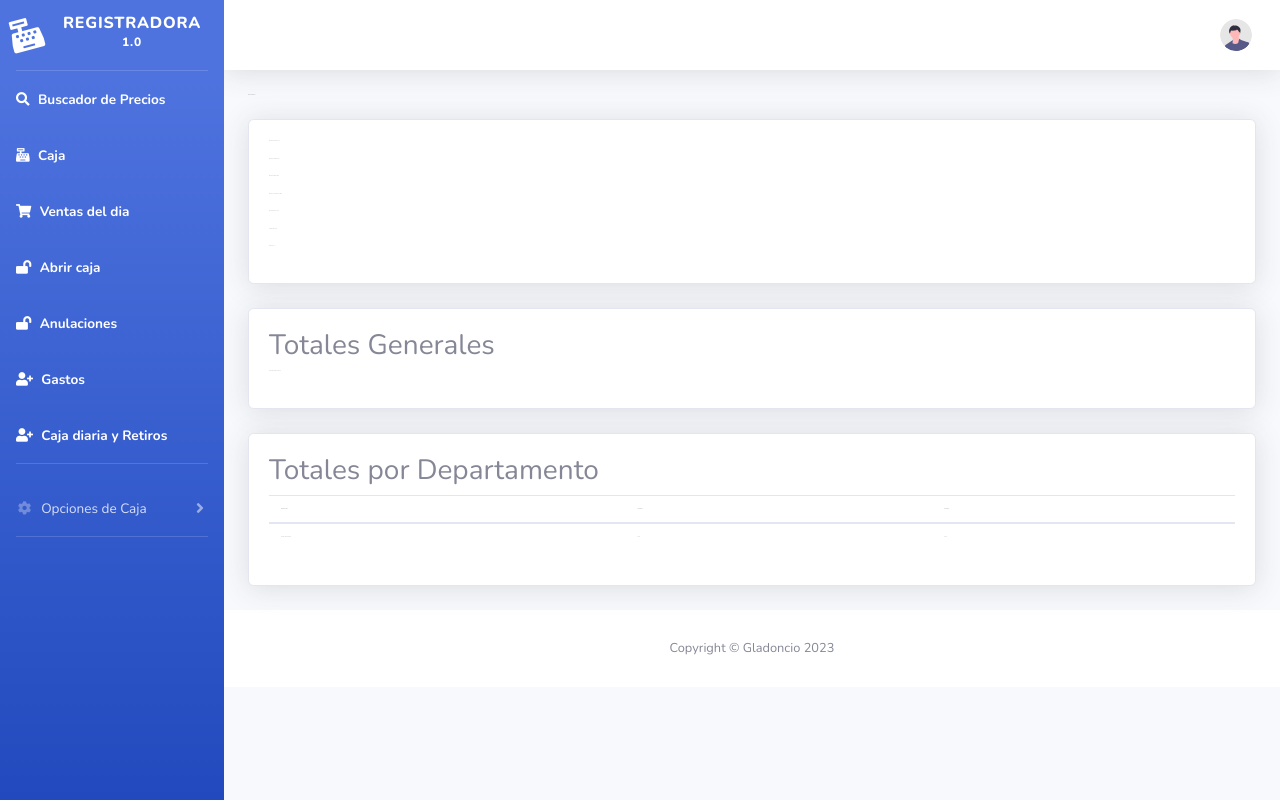
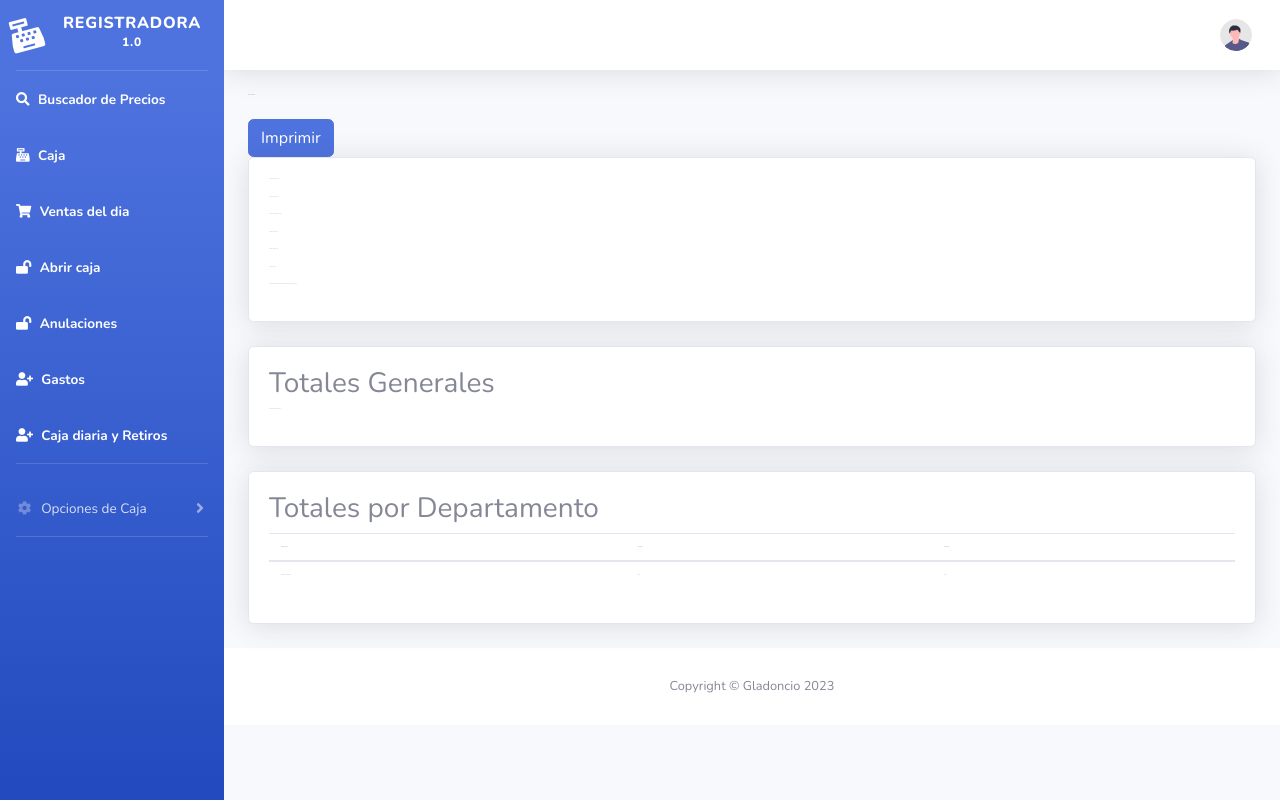
Before and after one commit to gladoncio/caja_registradora, a Django app: page /informe-general/ in a window 1280 px wide. Run offline with Django 3.2, Linux system fonts and the light colour scheme; tables that the repository leaves empty hold one stand-in row (values such as "Sample post"); some libraries are stand-ins or nearby versions.

Commit message:
actualizacion ventas reparar reporte y cuadre

```diff
--- a/core/templates/base/nav.html
+++ b/core/templates/base/nav.html
@@ -95,6 +95,13 @@
                 <a class="nav-link" href="{% url 'admin:index' %}">
                     <i class="fas fa-cog me-2"></i> <!-- Icono de engranaje de administración -->
                     <span>Administración</span>
+                </a>
+            </li>
+
+            <li class="nav-item active">
+                <a class="nav-link" href="{% url "producto-list" %}">
+                    <i class="fas fa-search me-2"></i> <!-- Icono de búsqueda -->
+                    <span>Administración de productos</span>
                 </a>
             </li>
 
--- a/core/templates/informe_general.html
+++ b/core/templates/informe_general.html
@@ -4,18 +4,22 @@
 
 <div class="container-fluid">
     <h1 class="h3 mb-4 text-gray-800 resize-text">Informe General</h1>
+    <form id="imprimir-form" method="post">
+        {% csrf_token %}
+        <button type="submit" class="btn btn-primary">Imprimir</button>
+    </form>
 
     <div class="row">
         <div class="col-lg-12">
             <div class="card shadow mb-4">
                 <div class="card-body resize-text">
-                    <p>Monto en Efectivo: ${{ monto_efectivo|floatformat:configuracion.decimales }}</p>
-                    <p>Monto en Crédito: ${{ monto_credito|floatformat:configuracion.decimales }}</p>
-                    <p>Monto en Débito: ${{ monto_debito|floatformat:configuracion.decimales }}</p>
-                    <p>Monto en Transferencia: ${{ monto_transferencia|floatformat:configuracion.decimales }}</p>
-                    <p>Monto de Retiro: ${{ monto_retiro|floatformat:configuracion.decimales }}</p>
-                    <p>Caja del dia: ${{ monto_caja|floatformat:configuracion.decimales }}</p>
-                    <p>Gastos: ${{ gastos|floatformat:configuracion.decimales }}</p>
+                    <p>Total en Efectivo: ${{ monto_efectivo|floatformat:configuracion.decimales }}</p>
+                    <p>Total en Débito: ${{ monto_debito|floatformat:configuracion.decimales }}</p>
+                    <p>Total en Transferencia: ${{ monto_transferencia|floatformat:configuracion.decimales }}</p>
+                    <p>Total de Retiro: ${{ monto_retiro|floatformat:configuracion.decimales }}</p>
+                    <p>Total de gastos: ${{ gastos|floatformat:configuracion.decimales }}</p>
+                    <p>Caja diaria: ${{ monto_caja|floatformat:configuracion.decimales }}</p>
+                    <p>Total efectivo ( Descontando Retiro, Gastos y Caja Diaria): ${{ caja_que_deberia|floatformat:configuracion.decimales }}</p>
 
                 </div>
             </div>
@@ -52,12 +56,16 @@
                         </thead>
                         <tbody>
                             {% for venta_por_departamento in ventas_por_departamento %}
-                                <tr>
-                                    <td>{{ venta_por_departamento.departamento__nombre }}</td>
-                                    <td>${{ venta_por_departamento.total_bruto|floatformat:configuracion.decimales }}</td>
-                                    <td>${{ venta_por_departamento.total_neto|floatformat:configuracion.decimales }}</td>
-                                </tr>
-                            {% endfor %}
+                            <tr>
+                                {% if venta_por_departamento.departamento == None %}
+                                <td>Sin Depto</td>
+                                {% else %}
+                                <td>{{ venta_por_departamento.departamento }}</td>
+                                {% endif %}
+                                <td>${{ venta_por_departamento.total_ventas|floatformat:configuracion.decimales }}</td>
+                                <td>${{ venta_por_departamento.total_ventas|floatformat:configuracion.decimales }}</td>
+                            </tr>
+                        {% endfor %}
                         </tbody>
                     </table>
                 </div>
@@ -67,6 +75,8 @@
 
 </div>
 
+
+
 {% include 'base/footer.html' %}
 <!-- End of Footer -->
 
--- a/core/urls.py
+++ b/core/urls.py
@@ -11,7 +11,7 @@ from .views import *
 
 urlpatterns = [
     path('login', LoginView.as_view(template_name='login.html', authentication_form=MyAuthForm,redirect_authenticated_user=True), name='login'),
-    path('cerrar_sesion/', cerrar_sesion, name='cerrar_sesion'),
+    path('cerrar_sesion/', views.cerrar_sesion, name='cerrar_sesion'),
     path("robots.txt",TemplateView.as_view(template_name="robots.txt", content_type="text/plain")),
     path('', views.index, name='index'),
     path('caja/', views.caja, name='caja'),
@@ -47,7 +47,10 @@ urlpatterns = [
     path('generar_codigo_ean13/', views.generar_y_imprimir_codigo_ean13, name='generar_codigo_ean13'),
     path('generar_venta/<parametro1>/<parametro2>/<parametro3>/<parametro4>', views.generar_venta, name='generar_venta'),
     path('vaciar_carrito/', views.vaciar_carrito, name='vaciar_carrito'),
+    path('productos/', ProductoListView.as_view(), name='producto-list'),
+    path('producto/editar/<int:pk>/', ProductoEditarView.as_view(), name='producto-editar'),  # Define la URL de edición
 ]
+
 
 
 
--- a/core/views.py
+++ b/core/views.py
@@ -36,6 +36,9 @@ from barcode.writer import ImageWriter
 from barcode import generate
 import random
 from barcode import EAN13
+from django.core.paginator import Paginator
+from django.views.generic import ListView
+from math import ceil
 
 
 # ██╗░░░░░░█████╗░░██████╗░██╗███╗░░██╗  ██╗░░░██╗██╗███████╗░██╗░░░░░░░██╗░██████╗
@@ -136,31 +139,37 @@ def caja(request):
             barcode = form.cleaned_data['barcode']
             try:
                 producto = Producto.objects.get(codigo_barras=barcode)
-                if config.tipo_venta == '2':
-                    try:
-                        stock = producto.stock
-                        print(stock)
-                    except ObjectDoesNotExist:
-                    # Si el objeto Stock no existe, maneja la situación aquí
-                        messages.success(request, 'El producto no tiene Stock.')
-                        return redirect(caja)
-                # Busca si ya existe un carrito_item con el mismo producto y usuario
-                carrito_item, created = CarritoItem.objects.get_or_create(
-                    usuario=request.user,
-                    producto=producto,
-                    defaults={'cantidad': 1}  # Cantidad predeterminada si no existe
-                )
-                if not created:
-                    # Si el carrito_item ya existe, simplemente aumenta la cantidad en 1
-                    carrito_item.cantidad += 1
-                    carrito_item.save()
-
-                # Redirige a la misma vista
-                return redirect('caja')
+                if producto.tipo_venta != 'gramaje':
+                    if config.tipo_venta == '2':
+                        try:
+                            stock = producto.stock
+                            print(stock)
+                        except ObjectDoesNotExist:
+                        # Si el objeto Stock no existe, maneja la situación aquí
+                            messages.success(request, 'El producto no tiene Stock.')
+                            return redirect(caja)
+                    # Busca si ya existe un carrito_item con el mismo producto y usuario
+                    carrito_item, created = CarritoItem.objects.get_or_create(
+                        usuario=request.user,
+                        producto=producto,
+                        defaults={'cantidad': 1}  # Cantidad predeterminada si no existe
+                    )
+                    if not created:
+                        # Si el carrito_item ya existe, simplemente aumenta la cantidad en 1
+                        carrito_item.cantidad += 1
+                        carrito_item.save()
+                    # Redirige a la misma vista
+                    return redirect('caja')
+                else:
+                    messages.success(request, 'El producto es por gramaje.')
+                    return redirect('caja')
             except Producto.DoesNotExist:
                 productos_similares = Producto.objects.filter(nombre__icontains=barcode)
-                return render(request, 'caja.html', {'form': form, 'carrito_items': carrito_items, 'total': total, 'productos_similares': productos_similares})
-                pass
+                if productos_similares.exists():
+                    return render(request, 'caja.html', {'form': form, 'carrito_items': carrito_items, 'total': total, 'productos_similares': productos_similares})
+                    pass
+                else:
+                    print("no confidencias ni existencias")
     else:
         form = BarcodeForm()
 
@@ -1049,6 +1058,8 @@ def eliminar_venta(request, venta_id):
 
 def informe_general(request):
     caja_diaria = CajaDiaria.objects.get(id=1)
+    config = Configuracion.objects.get(id=1)
+    decimales = config.decimales
     try:
         # Obtener la última fecha de RegistroTransaccion si existe
         ultima_fecha_registro = RegistroTransaccion.objects.latest('fecha_ingreso').fecha_ingreso
@@ -1079,18 +1090,12 @@ def informe_general(request):
     # Calcular el total de gastos
     total_gastos_despues_ultima_fecha = gastos_despues_ultima_fecha.aggregate(Sum('monto'))['monto__sum'] or 0
 
-    ventas_por_departamento = Producto.objects.filter(ventaproducto__venta__in=ventas_despues_ultima_fecha).values('departamento__nombre').annotate(
-        total_bruto=ExpressionWrapper(
-            Sum(F('ventaproducto__cantidad') * F('precio'), output_field=DecimalField(max_digits=10, decimal_places=2)),
-            output_field=DecimalField(max_digits=10, decimal_places=2)
-        ),
-        total_neto=Sum(
-            F('ventaproducto__cantidad') * F('precio'),
-            output_field=DecimalField(max_digits=10, decimal_places=2)
-        )
+    ventas_por_departamento = VentaProducto.objects.filter(venta__in=ventas_despues_ultima_fecha).values('producto__departamento__nombre').annotate(
+        departamento=F('producto__departamento__nombre'),  # Copia el nombre del departamento
+        total_ventas=Sum('subtotal')
     )
 
-    # Calcular el total bruto general después de la fecha
+    # Luego, calcula el total bruto general solo para estas ventas filtradas
     total_bruto_general = VentaProducto.objects.filter(venta__in=ventas_despues_ultima_fecha).aggregate(
         total_bruto=ExpressionWrapper(
             Sum(F('producto__precio') * F('cantidad'), output_field=DecimalField(max_digits=10, decimal_places=2)),
@@ -1099,7 +1104,9 @@ def informe_general(request):
         total_neto=Sum(F('subtotal'), output_field=DecimalField(max_digits=10, decimal_places=2))
     )
 
-    return render(request, 'informe_general.html', {
+    monto_que_deberia_dar = monto_efectivo + caja_diaria.monto - caja_diaria.retiro - total_gastos_despues_ultima_fecha
+
+    context = {
         'total_ventas_despues_ultima_fecha': total_ventas_despues_ultima_fecha,
         'monto_efectivo': monto_efectivo,
         'monto_credito': monto_credito,
@@ -1110,7 +1117,46 @@ def informe_general(request):
         'total_bruto_general': total_bruto_general,
         'ventas_por_departamento': ventas_por_departamento,
         'gastos' : total_gastos_despues_ultima_fecha,
-    })
+        'caja_que_deberia' :  monto_que_deberia_dar,
+    }
+
+    def generar_comandos_de_impresion(context, decimales):
+        # Inicializa una cadena vacía para almacenar los comandos de impresión
+        content = ""
+        content += "--------------------------\n"
+        content += "Reporte\n"
+        content += "Fecha: {}\n".format(timezone.now().strftime('%Y-%m-%d %H:%M:%S'))
+        content += "--------------------------\n"
+
+        content += "Ventas del día.\n"
+        content += "Total en Efectivo: ${:.{}f}\n".format(context['monto_efectivo'] if context['monto_efectivo'] is not None else 0, decimales)
+        content += "Total en Débito: ${:.{}f}\n".format(context['monto_debito'] if context['monto_debito'] is not None else 0, decimales)
+        content += "Total en Transferencia: ${:.{}f}\n".format(context['monto_transferencia'] if context['monto_transferencia'] is not None else 0, decimales)
+        content += "Total de Retiro: ${:.{}f}\n".format(context['monto_retiro'] if context['monto_retiro'] is not None else 0, decimales)
+        content += "Total de gastos: ${:.{}f}\n".format(context['gastos'] if context['gastos'] is not None else 0, decimales)
+        content += "Caja Diaria: ${:.{}f}\n".format(context['monto_caja'] if context['monto_caja'] is not None else 0, decimales)
+        content += "Total Neto General: ${:.{}f}\n".format(context['total_bruto_general']['total_neto'] if context['total_bruto_general']['total_neto'] is not None else 0, decimales)
+
+        content += "Total de Ventas por Departamento:\n"
+        for venta_por_departamento in ventas_por_departamento:
+            content += "{}:\n".format(venta_por_departamento['departamento'] if venta_por_departamento['departamento'] is not None else "sin departamento")
+            content += "    ${:.2f}\n".format(venta_por_departamento['total_ventas'] if venta_por_departamento['total_ventas'] is not None else 0.00)
+        content += "Total efectivo (restando gastos y retiros): ${:.{}f}\n".format(context['caja_que_deberia'] if context['caja_que_deberia'] is not None else 0, decimales)
+
+        content += "--------------------------\n"
+        return content
+
+    content = generar_comandos_de_impresion(context, decimales)
+    # response = HttpResponse(content, content_type='text/plain')
+    # return response
+    if request.method == 'POST':
+        print("imprimiendo reporte")
+        try:
+            imprimir_en_xprinter(content)
+        except:
+            pass
+
+    return render(request, 'informe_general.html', context)
 
 
 # ░█████╗░██╗░░░██╗░█████╗░██████╗░██████╗░░█████╗░██████╗░
@@ -1191,32 +1237,35 @@ def cuadrar(request):
                 # Otra información que quieras guardar en el modelo Cuadre
             )
 
-            ventas_por_departamento = Producto.objects.values('departamento__nombre').annotate(
-                total_bruto=ExpressionWrapper(
-                    Sum(F('ventaproducto__cantidad') * F('precio'), output_field=DecimalField(max_digits=10, decimal_places=2)),
-                    output_field=DecimalField(max_digits=10, decimal_places=2)
-                ),
-                total_neto=Sum(
-                    F('ventaproducto__cantidad') * F('precio'),
-                    output_field=DecimalField(max_digits=10, decimal_places=2)
-                )
+            ventas_por_departamento = VentaProducto.objects.filter(venta__in=ventas_despues_ultima_fecha).values('producto__departamento__nombre').annotate(
+                departamento=F('producto__departamento__nombre'),  # Copia el nombre del departamento
+                total_ventas=Sum('subtotal')
             )
 
-            total_bruto_general = VentaProducto.objects.aggregate(
+
+            # Luego, calcula el total bruto general solo para estas ventas filtradas
+            total_bruto_general = VentaProducto.objects.filter(venta__in=ventas_despues_ultima_fecha).aggregate(
                 total_bruto=ExpressionWrapper(
                     Sum(F('producto__precio') * F('cantidad'), output_field=DecimalField(max_digits=10, decimal_places=2)),
                     output_field=DecimalField(max_digits=10, decimal_places=2)
                 ),
                 total_neto=Sum(F('subtotal'), output_field=DecimalField(max_digits=10, decimal_places=2))
             )
-            monto_faltante_efectivo = abs(monto_que_deberia_dar - total_efectivo)
-            maquina_faltante = abs(monto_debito - maquinas_debito)
+
+
+            monto_faltante_efectivo = (monto_que_deberia_dar - total_efectivo)
+            estado = "faltante"
+            if (monto_faltante_efectivo < 0 ):
+                estado = "sobrante"
+
+            maquina_faltante = (monto_debito - maquinas_debito)
 
             context = {
                 'total_ventas_despues_ultima_fecha': total_gastos_despues_ultima_fecha,
                 'monto_efectivo': monto_efectivo,
                 'monto_credito': monto_credito,
                 'monto_debito': monto_debito,
+                'estado' : estado,
                 'monto_transferencia': monto_transferencia,
                 'monto_retiro': caja_diaria.retiro,
                 'monto_caja': caja_diaria.monto,
@@ -1270,19 +1319,24 @@ def cuadrar(request):
                 content += "Total en Transferencia: ${:.{}f}\n".format(context['monto_transferencia'] if context['monto_transferencia'] is not None else 0, decimales)
                 content += "Total de Retiro: ${:.{}f}\n".format(context['monto_retiro'] if context['monto_retiro'] is not None else 0, decimales)
                 content += "Total de gastos: ${:.{}f}\n".format(context['total_gastos_despues_ultima_fecha'] if context['total_gastos_despues_ultima_fecha'] is not None else 0, decimales)
-                content += "Total en Caja: ${:.{}f}\n".format(context['monto_caja'] if context['monto_caja'] is not None else 0, decimales)
+                content += "Caja Diaria: ${:.{}f}\n".format(context['monto_caja'] if context['monto_caja'] is not None else 0, decimales)
                 content += "Total Neto General: ${:.{}f}\n".format(context['total_bruto_general']['total_neto'] if context['total_bruto_general']['total_neto'] is not None else 0, decimales)
+
                 content += "Total de Ventas por Departamento:\n"
 
-                for venta_por_departamento in context['ventas_por_departamento']:
-                    content += "{}:\n".format(venta_por_departamento['departamento__nombre'] if venta_por_departamento['departamento__nombre'] is not None else "sin departamento")
-                    content += "Total Bruto: ${:.{}f}\n".format(venta_por_departamento['total_bruto'] if venta_por_departamento['total_bruto'] is not None else 0, decimales)
-                    content += "Total Neto: ${:.{}f}\n".format(venta_por_departamento['total_neto'] if venta_por_departamento['total_neto'] is not None else 0, decimales)
-
-                content += "Efectivo que Debería Haber en Caja: ${:.{}f}\n".format(context['caja_que_deberia'] if context['caja_que_deberia'] is not None else 0, decimales)
+                for venta_por_departamento in ventas_por_departamento:
+                    content += "{}:\n".format(venta_por_departamento['departamento'] if venta_por_departamento['departamento'] is not None else "sin departamento")
+                    content += "    ${:.2f}\n".format(venta_por_departamento['total_ventas'] if venta_por_departamento['total_ventas'] is not None else 0.00)
+
+                content += "Total efectivo (restando gastos y retiros): ${:.{}f}\n".format(context['caja_que_deberia'] if context['caja_que_deberia'] is not None else 0, decimales)
                 content += "Efectivo en la Caja: ${:.{}f}\n".format(context['monto_en_la_caja'] if context.get('monto_en_la_caja') is not None else 0, decimales)
-
-                content += "Efectivo Faltante: ${:.{}f}\n".format(context['efectivo_faltante'] if context['efectivo_faltante'] is not None else 0, decimales)
+                if context['efectivo_faltante'] == 0:
+                    content += "El monto cuadra con las ventas ingresadas.\n"
+                elif context['efectivo_faltante']>0:
+                    content += "Efectivo Faltante: ${:.{}f}\n".format(context['efectivo_faltante'] if context['efectivo_faltante'] is not None else 0, decimales)
+                else:
+                    context['efectivo_faltante'] = abs(context['efectivo_faltante'])
+                    content += "Efectivo Sobrante: ${:.{}f}\n".format(context['efectivo_faltante'] if context['efectivo_faltante'] is not None else 0, decimales)
                 content += "Débito Faltante en Máquinas: ${:.{}f}\n".format(context['monto_faltante_maquinas'] if context['monto_faltante_maquinas'] is not None else 0, decimales)
                 content += "--------------------------\n"
 
@@ -1291,7 +1345,12 @@ def cuadrar(request):
 
             content = generar_comandos_de_impresion(context, decimales)
 
-            imprimir_en_xprinter(content)
+            # response = HttpResponse(content, content_type='text/plain')
+            # return response
+            try:
+                imprimir_en_xprinter(content)
+            except:
+                pass
 
 
             return render(request, 'resultado_cuadre.html', context)
@@ -1640,3 +1699,24 @@ def ingresar_gasto(request):
         form = GastoCajaForm()
 
     return render(request, 'ingresar_gasto.html', {'form': form})
+
+class ProductoListView(ListView):
+    model = Producto  # Modelo a utilizar
+    template_name = 'producto_list.html'  # Nombre de la plantilla HTML para mostrar la lista de productos
+    context_object_name = 'productos'  # Nombre de la variable de contexto en la plantilla
+    paginate_by = 10  # Cantidad de productos por página
+
+    def get_queryset(self):
+        # Filtrar los productos por búsqueda (opcional)
+        query = self.request.GET.get('q')
+        if query:
+            return Producto.objects.filter(Q(nombre__icontains=query) | Q(descripcion__icontains=query))
+        else:
+            return Producto.objects.all()
+
+
+class ProductoEditarView(UpdateView):
+    model = Producto
+    template_name = 'producto_editar.html'  # Nombre de la plantilla para la edición
+    fields = ['nombre', 'precio', 'codigo_barras', 'gramaje', 'foto', 'descripcion', 'departamento', 'marca', 'tipo_gramaje', 'tipo_venta']
+    success_url = '/productos/'
```
Also changed, not shown: core/models.py (+8 -5 lines), core/templates/producto_editar.html (added, +13 -0 lines), core/templates/producto_list.html (added, +73 -0 lines), core/templates/resultado_cuadre.html (+24 -14 lines).
